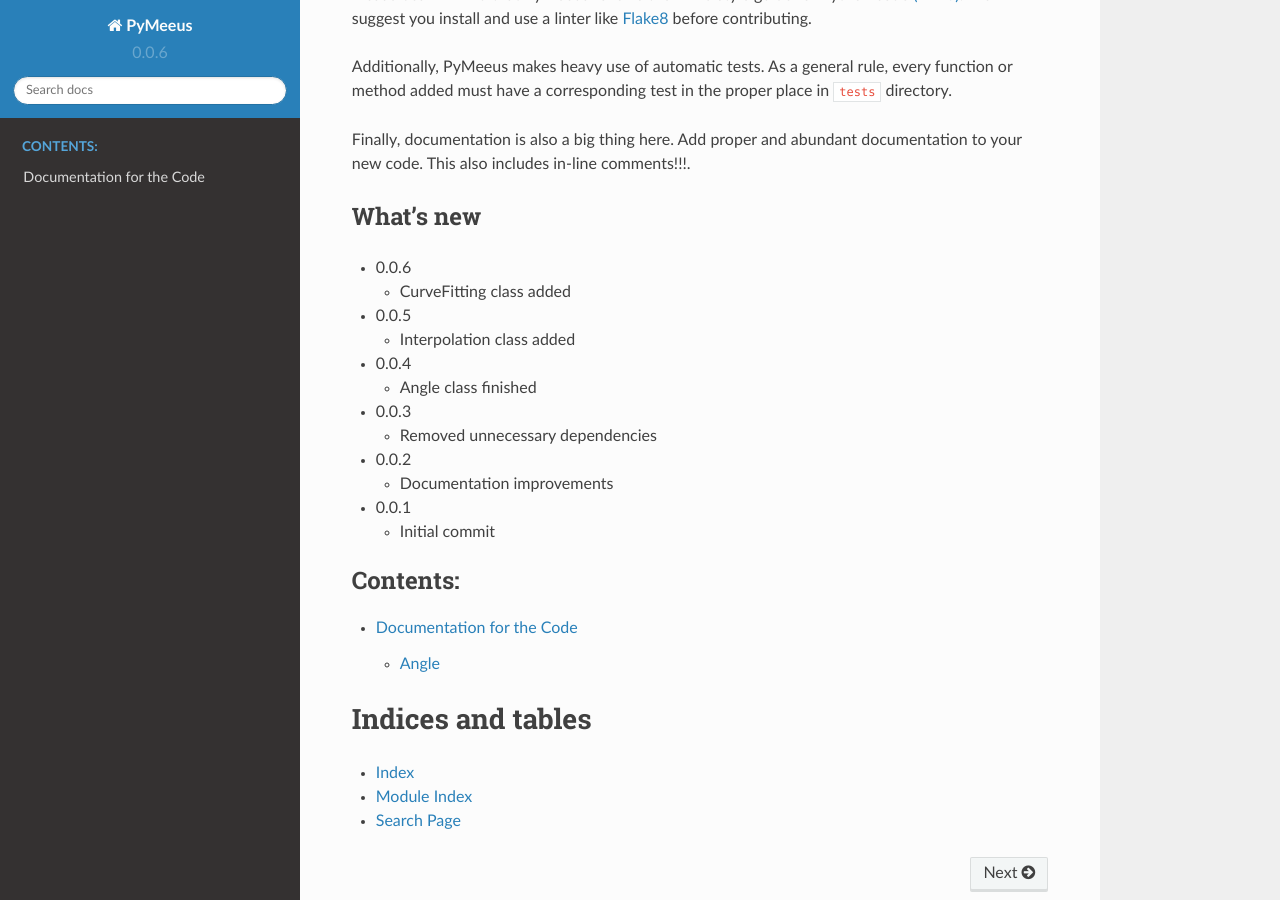
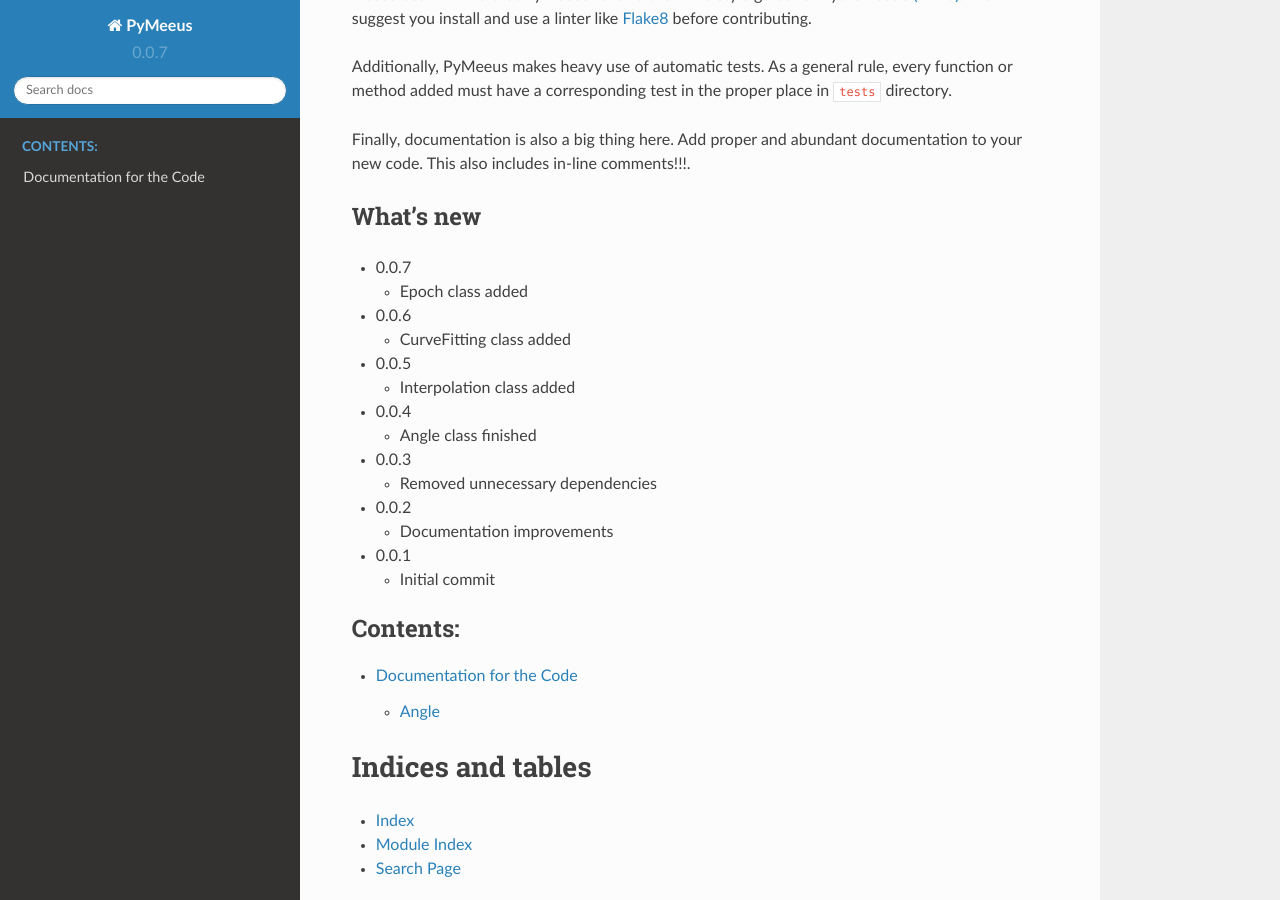
Before and after one commit to architest/pymeeus, a Sphinx documentation site: the page built from docs/source/index.rst, in a window 1280 px wide and 900 px high, scrolled down 894 px. Built offline with Sphinx 7.4.7 and the Read the Docs theme 2.0.0, drawn with Linux system fonts in a browser that asks for light colours; formulas are drawn with MathJax 3.

Commit message:
Preparation for release 0.0.7

```diff
--- a/README.rst
+++ b/README.rst
@@ -50,6 +50,10 @@ documentation to your new code. This also includes in-line comments!!!.
 What's new
 ----------
 
+-  0.0.7
+
+   -  Epoch class added
+
 -  0.0.6
 
    -  CurveFitting class added
--- a/docs/source/conf.py
+++ b/docs/source/conf.py
@@ -59,9 +59,9 @@ author = u'Dagoberto Salazar'
 # built documents.
 #
 # The short X.Y version.
-version = u'0.0.6'
+version = u'0.0.7'
 # The full version, including alpha/beta/rc tags.
-release = u'0.0.6'
+release = u'0.0.7'
 
 # The language for content autogenerated by Sphinx. Refer to documentation
 # for a list of supported languages.
--- a/setup.py
+++ b/setup.py
@@ -15,7 +15,7 @@ with open(path.join(here, 'README.rst')) as f:
 
 config = {
     'name': 'PyMeeus',
-    'version': '0.0.6',
+    'version': '0.0.7',
     'description': 'Python implementation of Jean Meeus astronomical routines',
     'long_description': long_description,
     'keywords': 'Meeus astronomy module library',
```
Also changed, not shown: README.md (+2 -0 lines).
